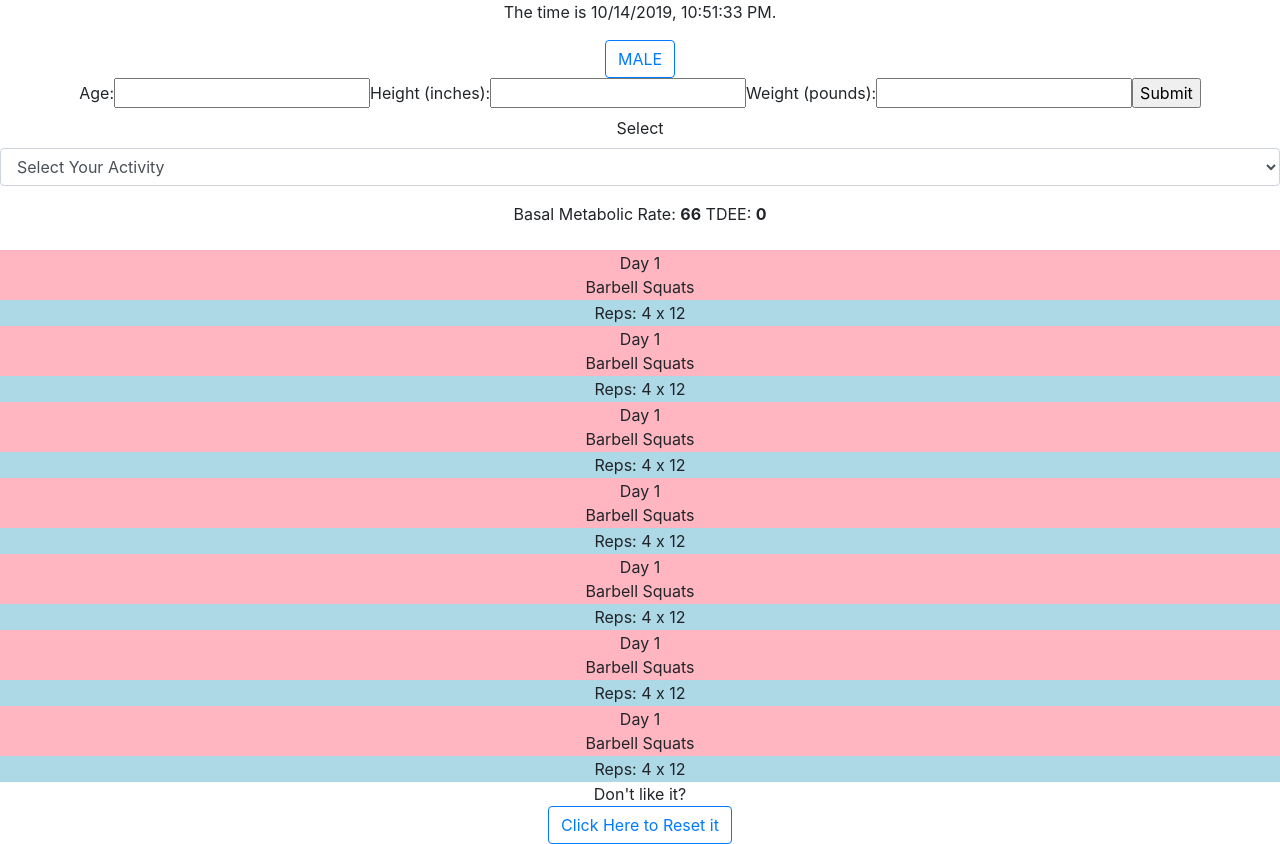
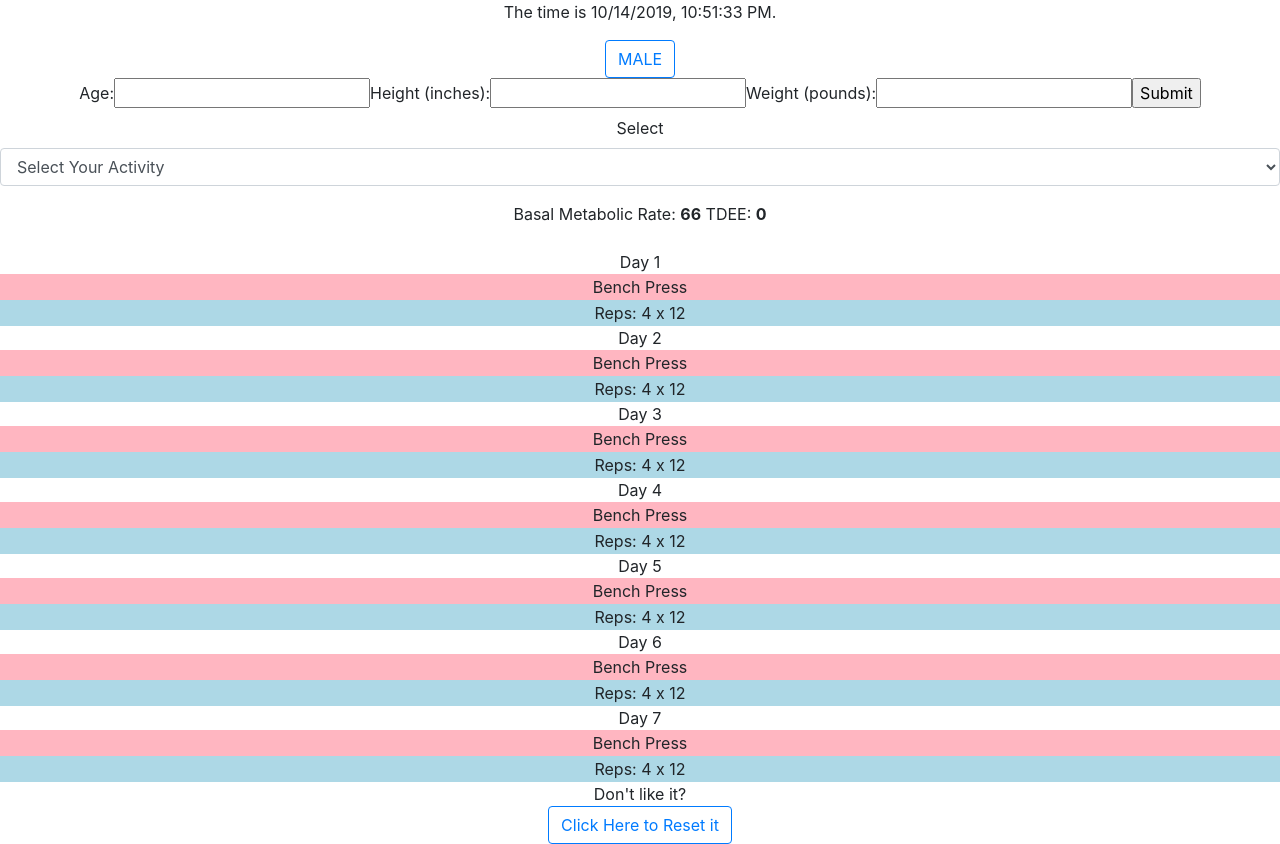
Before and after one commit to petermijkje/workout_app, a React (Create React App) app in the folder workout_app/: page / in a window 1280 px wide. Built offline with nearby package versions, Linux system fonts and the light colour scheme.

Commit message:
made changes

```diff
--- a/workout_app/src/Components/Plan/Day.js
+++ b/workout_app/src/Components/Plan/Day.js
@@ -1,13 +1,12 @@
 import React, { Component } from 'react';
 import { Button } from 'reactstrap';
 import '../../../src/Components/Plan/twelveweeks.css'
+import exerciseLibrary from '../../../src/exerciseLibrary/data/exerciseLibrary.json'
 
 class Day extends Component {
   constructor(){
     super()
       this.state = {
-        Type: 1,
-        name: 'Barbell Squats',
       }
     }
 
@@ -18,8 +17,7 @@ class Day extends Component {
     render() {
     return (
       <div className="day__div">
-          Day 1 <br />
-          {this.state.name}
+        {exerciseLibrary[3].exerciseName}
       </div>
     );
   }
--- a/workout_app/src/Components/Plan/TwelveWeeks.js
+++ b/workout_app/src/Components/Plan/TwelveWeeks.js
@@ -13,24 +13,24 @@ class TwelveWeeks extends Component {
 // receives input on what type of day the Day component will
 // be rendering.
 
+//will need to receive the type of plan "bulk", "power", "weight loss" to render amount of reps
+
+    createPlan = () => {
+      const days = ["Day 1","Day 2","Day 3","Day 4","Day 5","Day 6","Day 7"]
+      const listDays = days.map((days) =>
+        <div>
+          {days}
+          <Day />
+          <Reps />
+        </div>
+      )
+      return listDays
+    }
 
     render() {
       return (
       <div>
-          <Day  />
-          <Reps />
-          <Day  />
-          <Reps />
-          <Day  />
-          <Reps />
-          <Day  />
-          <Reps />
-          <Day  />
-          <Reps />
-          <Day  />
-          <Reps />
-          <Day  />
-          <Reps />
+        {this.createPlan()}
           Don't like it? <br /><Button outline color="primary"> Click Here to Reset it</Button>
       </div>
     );
```
Also changed, not shown: workout_app/src/exerciseLibrary/data/exerciseLibrary.json (renamed from workout_app/data/exerciseLibrary.json).
